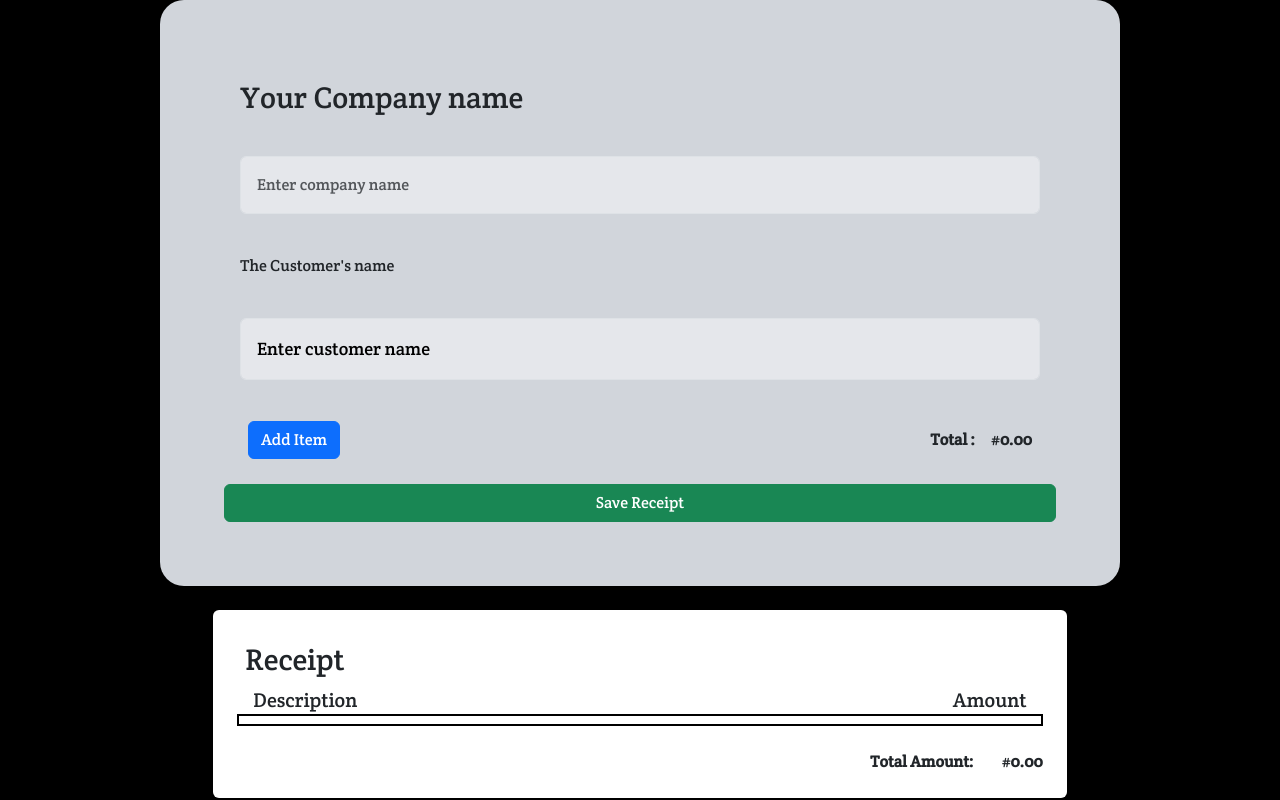
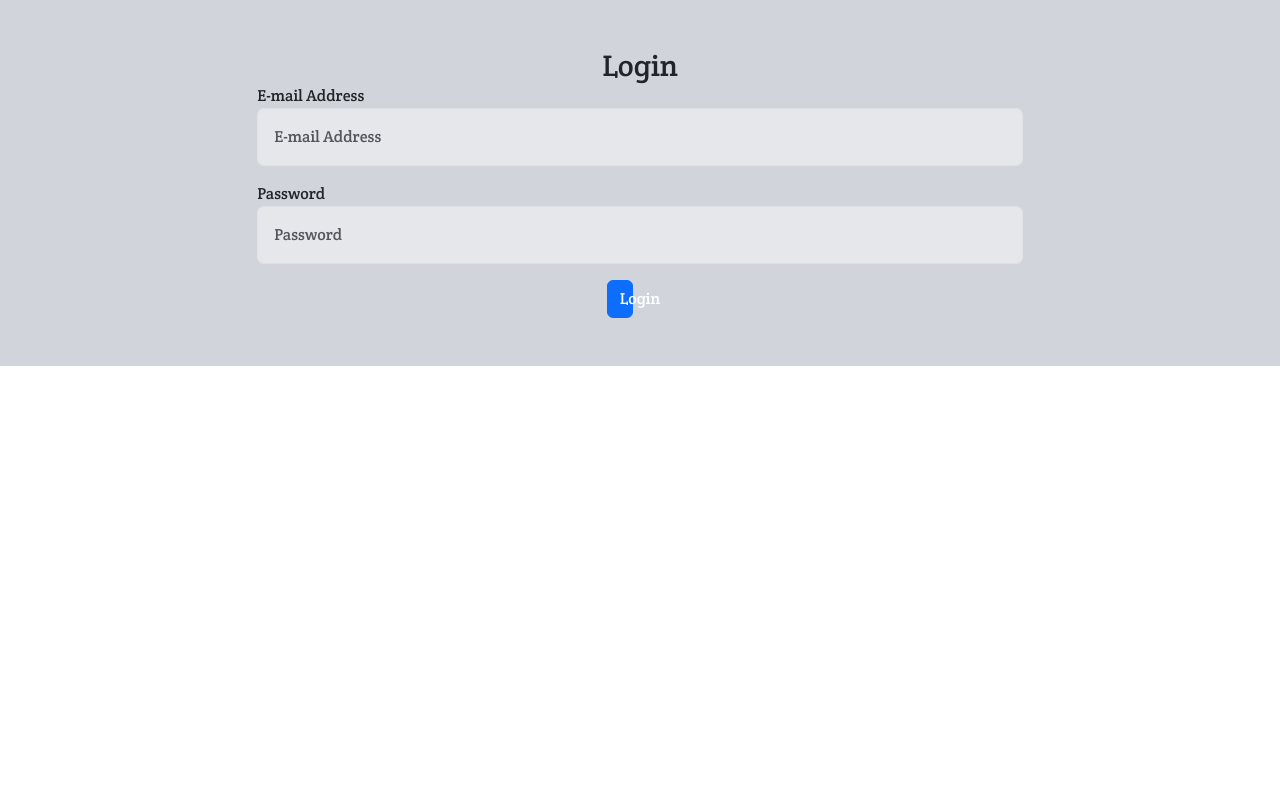
Before and after one commit to tobidechamp15/Receipt-Generator, a React (Create React App) app: page /login in a window 1280 px wide. Built offline with nearby package versions, Linux system fonts and the light colour scheme; a web font is replaced by a local one.

Commit message:
Feat sign up

```diff
--- a/src/App.js
+++ b/src/App.js
@@ -9,9 +9,9 @@ import Login from './Components/Login';
 function App() {
   return (
     <div className=" bg-black h-screen ">
-      {/* <Signup /> */}
+      <Signup />
       {/* <Login /> */}
-      <Home />
+      {/* <Home /> */}
     </div>
   );
 }
--- a/src/Components/Login.js
+++ b/src/Components/Login.js
@@ -1,7 +1,12 @@
-import React from 'react';
+import React, { useState } from 'react';
 import "./Login.css"
+import { Link } from 'react-router-dom';
 
 function Login (){
+  const [email, setEmail] = useState('');
+  const [pass, setPass] = useState('');
+
+
     return (
       <div className="container bg-gray-300">
         <div className="p-5 Login-form">
@@ -13,6 +18,7 @@ function Login (){
               <div className="col-md-8">
                 <label>E-mail Address</label>
                 <input
+                  value = {email}
                   type="email"
                   id="name"
                   name="name"
@@ -27,6 +33,7 @@ function Login (){
               <div className="col-md-8">
                 <label>Password</label>
                 <input
+                value = {email}
                   type="password"
                   id="name"
                   name="name"
@@ -38,7 +45,9 @@ function Login (){
             </div>
 
             <div className="d-flex justify-content-center align-items-center">
+              <Link to='/home'>
               <button className="btn btn-primary col-md-4">Login</button>
+              </Link>
             </div>
           </form>
         </div>
--- a/src/Components/Signup.js
+++ b/src/Components/Signup.js
@@ -1,7 +1,11 @@
 import React from "react";
 import "./Signup.css";
+import { Link } from "react-router-dom";
 
 function Signup() {
+
+
+
   return (
     <div className="container bg-gray-300">
       <div className="p-5 Signup-form">
@@ -63,6 +67,15 @@ function Signup() {
           <div className="d-flex justify-content-center align-items-center">
             <button className="btn btn-primary col-md-4">Sign up</button>
           </div>
+          <div className="row justify-content-center align-items-center">
+            <div className="col-md-3">
+              <a href="./Home.js">
+                <p>
+                  Already have an account? <Link to='/login' className="text-primary">Login</Link>
+                </p>
+              </a>
+            </div>
+          </div>
         </form>
       </div>
     </div>
--- a/src/index.js
+++ b/src/index.js
@@ -1,17 +1,39 @@
-import React from 'react';
-import ReactDOM from 'react-dom/client';
-import '../node_modules/bootstrap/dist/css/bootstrap.min.css'
+import React from "react";
+import ReactDOM from "react-dom/client";
+import "../node_modules/bootstrap/dist/css/bootstrap.min.css";
 // import 'bootstrap/dist/css/bootstrap.min.css';
-import './index.css';
-import App from './App';
-import reportWebVitals from './reportWebVitals';
+import "./index.css";
+import App from "./App";
+import reportWebVitals from "./reportWebVitals";
 
-const root = ReactDOM.createRoot(document.getElementById('root'));
-root.render(
-  <React.StrictMode>
-    <App />
-  </React.StrictMode>
-);
+//Routing
+import {createBrowserRouter, RouterProvider} from "react-router-dom"
+
+//Routes
+import Signup from "./Components/Signup";
+import Home from "./Components/Home";
+import Login from "./Components/Login";
+
+// Create a router
+const router = createBrowserRouter([
+  {
+    path: '/',
+    // element: <h1 className='title'>Hello from React Router</h1>
+    // element: <App />,
+    element: <Signup />,
+  },
+  {
+    path: '/login',
+    element:<Login />,
+  },
+  {
+    path:"/home",
+    element: <Home />,
+  }
+])
+
+const root = ReactDOM.createRoot(document.getElementById("root"));
+root.render(<RouterProvider router={router} />);
 
 // If you want to start measuring performance in your app, pass a function
 // to log results (for example: reportWebVitals(console.log))
```
